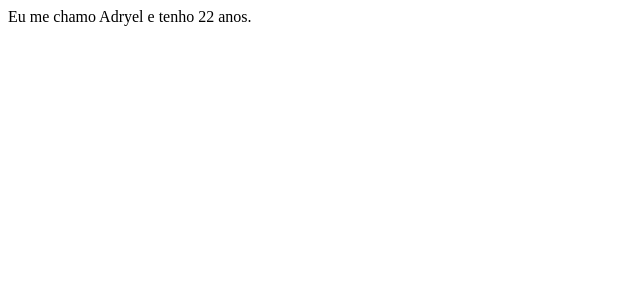
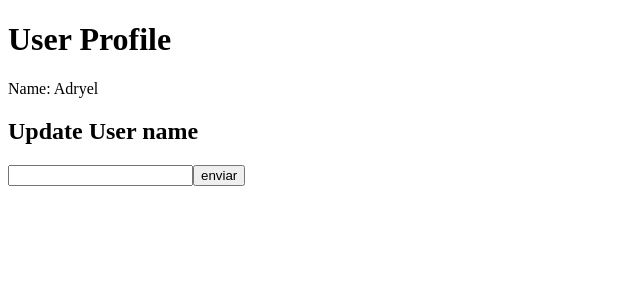
Before and after one commit to Adryel0713/Vite-React, a React (Vite) app: page / in a window 1280 px wide. Shown: the top 300 px of the page, without its empty margins (0-640 px from the left). Built offline with nearby package versions, Linux system fonts and the light colour scheme.

Commit message:
exercise_9

```diff
--- a/src/App.jsx
+++ b/src/App.jsx
@@ -1,22 +1,15 @@
-import { createContext } from "react"
-import Component1 from "./Components/Component1"
-
-export const Data = createContext()
-export const Data2 = createContext()
+import UpdateUser from "./Components/UpdateUser"
+import UserProfile from "./Components/UserProfile"
+import { UserProvider } from "./UserContext"
 
 const App = () => {
 
-  const name = "Adryel"
-  const age = 22;
 
   return (
-  <div>
-    <Data.Provider value={name}>
-      <Data2.Provider value={age}>
-        <Component1 />
-      </Data2.Provider>
-    </Data.Provider>
-  </div>
+  <UserProvider>
+    <UserProfile />
+    <UpdateUser />
+  </UserProvider>
   )
 }
 
--- a/src/Components/Component1.jsx
+++ /dev/null
@@ -1,9 +0,0 @@
-import Component2 from "./Component2"
-
-const Component1 = () => {
-  return (
-    <div><Component2 /></div>
-  )
-}
-
-export default Component1
--- a/src/Components/Component2.jsx
+++ /dev/null
@@ -1,15 +0,0 @@
-import { Data, Data2 } from "../App"
-
-import { useContext } from "react"
-
-const Component2 = () => {
-
-    const nome = useContext(Data)
-    const idade = useContext(Data2)
-
-  return (
-    <div>Eu me chamo {nome} e tenho {idade} anos.</div>
-  )
-}
-
-export default Component2
--- /dev/null
+++ b/src/Components/UpdateUser.jsx
@@ -0,0 +1,30 @@
+import { useState, useContext } from "react"
+import { UserContext } from "../UserContext"
+
+const UpdateUser = () => {
+
+  const {updateUser} = useContext(UserContext)
+  const [newName, setNewName] = useState('')
+
+  const handleSubmit = e => {
+    e.preventDefault();
+
+    if(newName.trim()){
+      updateUser(newName)
+      setNewName("")
+    }
+  }
+
+  return (
+    <div>
+      <h2>Update User name</h2>
+      <form onSubmit={handleSubmit}>
+        <input type="text" value={newName} onChange={e => setNewName(e.target.value)} />
+
+        <button type="submit">enviar</button>
+      </form>
+    </div>
+  )
+}
+
+export default UpdateUser
--- /dev/null
+++ b/src/Components/UserProfile.jsx
@@ -0,0 +1,16 @@
+import { useContext } from "react"
+import { UserContext } from "../UserContext"
+
+const UserProfile = () => {
+
+    const {user} = useContext(UserContext)
+
+  return (
+    <div>
+      <h1>User Profile</h1>
+      <p>Name: {user.name}</p>
+    </div>
+  )
+}
+
+export default UserProfile
--- /dev/null
+++ b/src/UserContext.jsx
@@ -0,0 +1,15 @@
+import { createContext, useState } from "react"
+
+const UserContext = createContext()
+
+const UserProvider = ({children}) => {
+    const [user,setUser] = useState({name: "Adryel"})
+
+    const updateUser = (newUser) => {
+        setUser({name: newUser})
+    }
+
+  return <UserContext.Provider value={{user, updateUser}}>{children}</UserContext.Provider>
+}
+
+export { UserContext, UserProvider }
```
